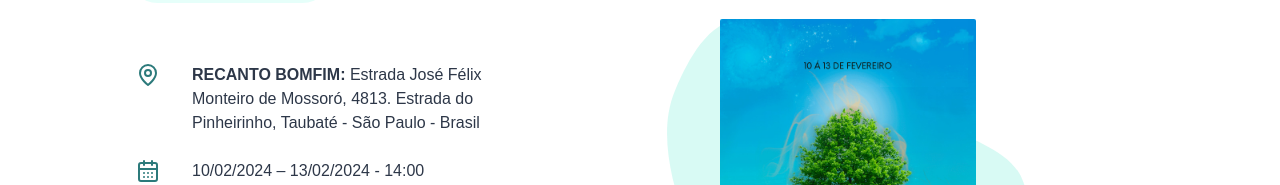
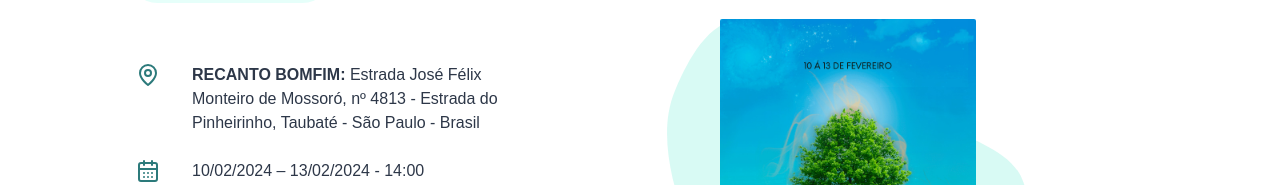
Before and after one commit to wellingtongmota/camping-fonte, a React (Vite) app: page /#/ in a window 1280 px wide. Shown: the part 163-348 px from the top of the page. Built offline with nearby package versions, Linux system fonts and the light colour scheme.

Commit message:
Adição de link no e-mail do rodapé

```diff
--- a/src/components/NextEvent.jsx
+++ b/src/components/NextEvent.jsx
@@ -43,7 +43,7 @@ const NextEvent = (props) => {
               >
                 <Text fontWeight='medium'>
                   <span>RECANTO BOMFIM:</span> Estrada José Félix Monteiro de Mossoró,
-                  4813. Estrada do Pinheirinho, Taubaté - São Paulo - Brasil
+                  nº 4813 - Estrada do Pinheirinho, Taubaté - São Paulo - Brasil
                 </Text>
               </Flex>
             </Flex>
--- a/src/components/footer/Footer.jsx
+++ b/src/components/footer/Footer.jsx
@@ -34,7 +34,9 @@ const Footer = () => {
 
       <FooterSection title='Contato' flex={1}>
         (12) 98193-9793 <br />
-        acamp.atitude.inscricao@gmail.com
+        <Link href='mailto:acamp.atitude.inscricao@gmail.com' isExternal>
+          acamp.atitude.inscricao@gmail.com
+        </Link>
       </FooterSection>
 
       <FooterSection title='Mídias sociais' flex={1}>
```
